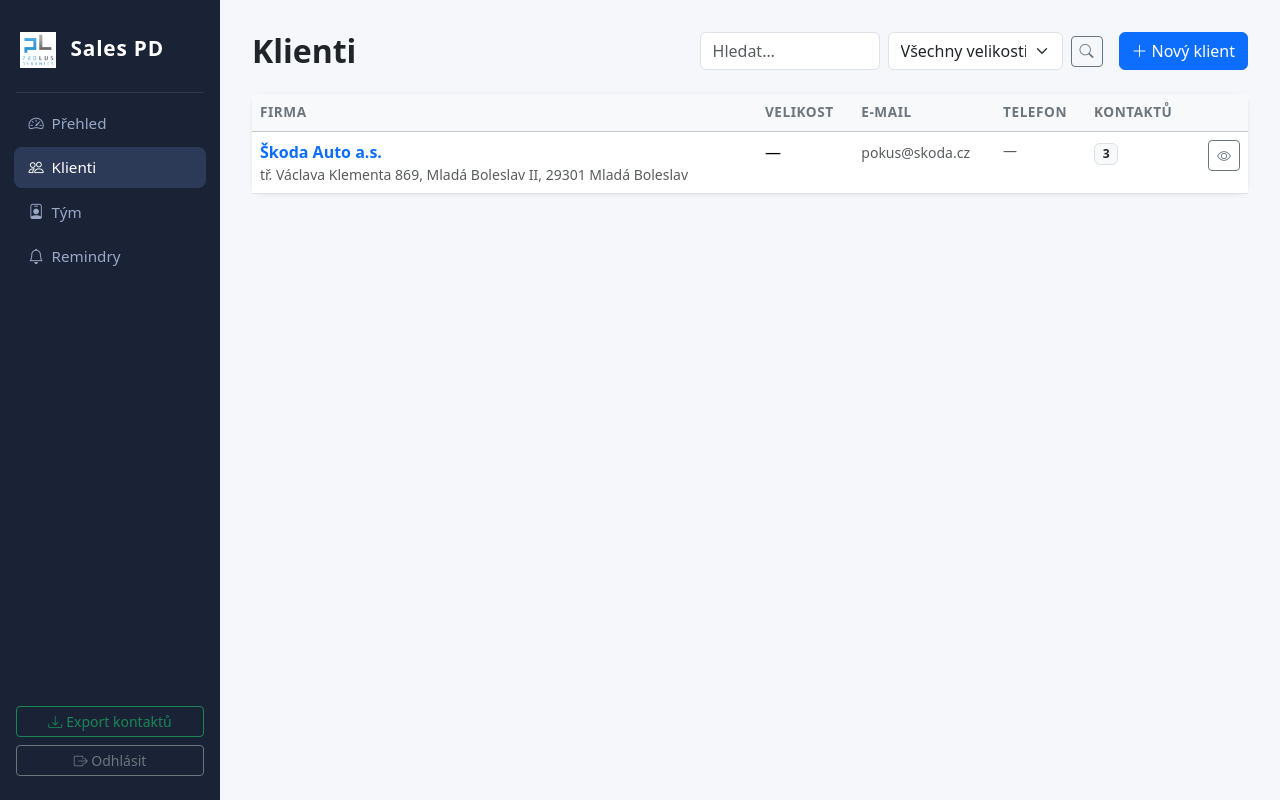
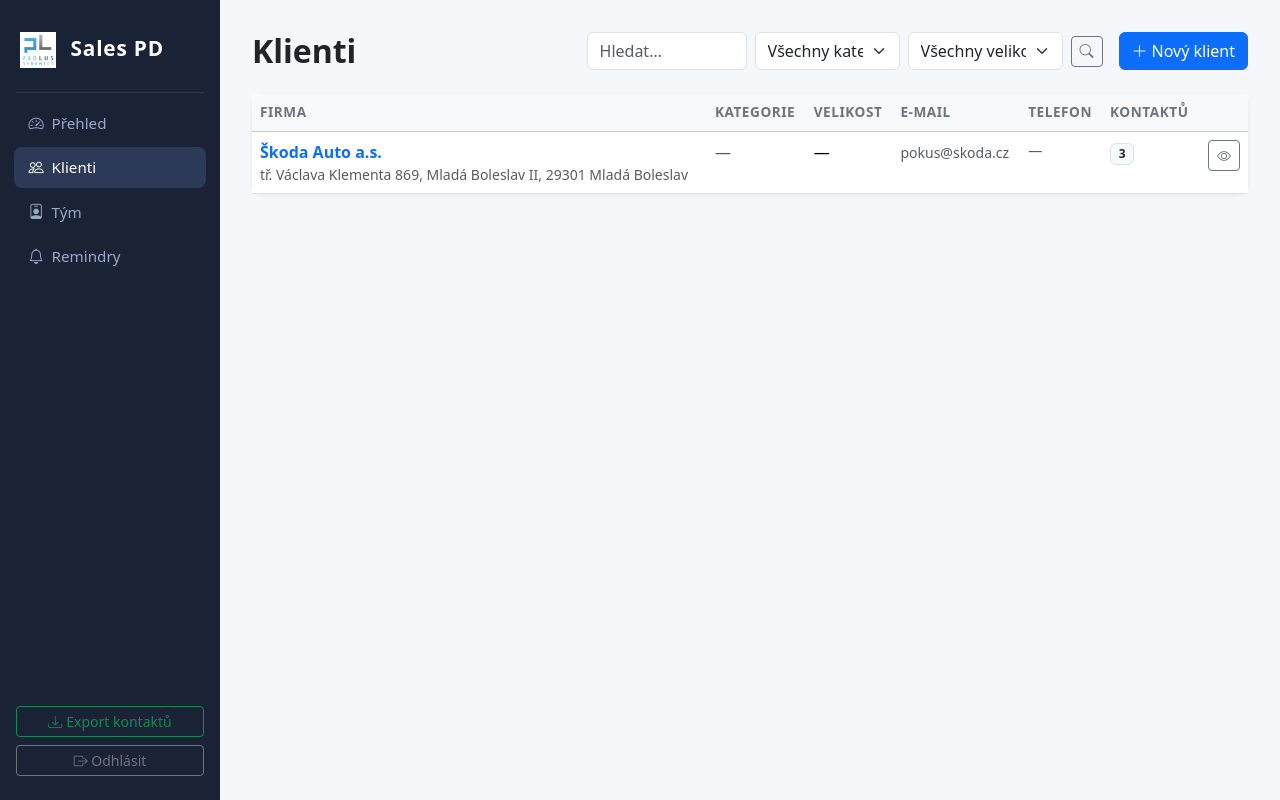
Before and after one commit to Usidlo/crm_v1, a Flask app: page /clients in a window 1280 px wide. Run offline with Flask 3, Linux system fonts and the light colour scheme; a user stored in the database is signed in.

Commit message:
přidány kategorie Hot/Neutrální/Cold pro klienty
- nové pole temperature na modelu Client (hot, neutral, cold)
- filtrování podle kategorie v seznamu klientů
- řazení: Hot → Neutrální → Cold → bez kategorie, pak abecedně
- badge v seznamu i detailu klienta
- výběr kategorie ve formuláři klienta
- migrace DB při startu

Co-Authored-By: Claude Sonnet 4.6 <noreply@anthropic.com>

```diff
--- a/app.py
+++ b/app.py
@@ -34,6 +34,20 @@ SIZE_COLORS = {
     'large':      'success',
     'enterprise': 'primary',
 }
+
+TEMP_LABELS = {
+    'hot':     '🔥 Hot',
+    'neutral': 'Neutrální',
+    'cold':    '❄️ Cold',
+}
+
+TEMP_COLORS = {
+    'hot':     'danger',
+    'neutral': 'secondary',
+    'cold':    'info',
+}
+
+TEMP_ORDER = {'hot': 0, 'neutral': 1, 'cold': 2, None: 3}
 
 app = Flask(__name__)
 app.config['SECRET_KEY'] = 'crm-secret-key-2024'
@@ -79,7 +93,8 @@ db = SQLAlchemy(app)
 
 @app.context_processor
 def inject_globals():
-    return dict(size_labels=SIZE_LABELS, size_colors=SIZE_COLORS)
+    return dict(size_labels=SIZE_LABELS, size_colors=SIZE_COLORS,
+                temp_labels=TEMP_LABELS, temp_colors=TEMP_COLORS)
 
 
 # ── Models ─────────────────────────────────────────────────────────────────
@@ -97,6 +112,7 @@ class Client(db.Model):
     statutory = db.Column(db.Text)
     branches = db.Column(db.Text)
     size_category = db.Column(db.String(20))  # micro, small, medium, large
+    temperature = db.Column(db.String(10))    # hot, neutral, cold
     notes = db.Column(db.Text)
     created_at = db.Column(db.DateTime, default=datetime.utcnow)
     interactions = db.relationship('Interaction', backref='client', lazy=True, cascade='all, delete-orphan')
@@ -176,6 +192,7 @@ def dashboard():
 def clients():
     q = request.args.get('q', '').strip()
     size = request.args.get('size', '').strip()
+    temp = request.args.get('temp', '').strip()
     query = Client.query
     if q:
         query = query.filter(
@@ -185,9 +202,13 @@ def clients():
         )
     if size:
         query = query.filter(Client.size_category == size)
+    if temp:
+        query = query.filter(Client.temperature == temp)
     all_clients = query.order_by(Client.name).all()
+    # Řadit: Hot → Neutrální → Cold → bez kategorie, pak abecedně
+    all_clients.sort(key=lambda c: (TEMP_ORDER.get(c.temperature, 3), c.name or ''))
     return render_template('clients.html', clients=all_clients, q=q,
-                           size=size, size_labels=SIZE_LABELS)
+                           size=size, temp=temp, size_labels=SIZE_LABELS)
 
 
 @app.route('/clients/new', methods=['GET', 'POST'])
@@ -195,6 +216,7 @@ def clients():
 def new_client():
     if request.method == 'POST':
         company = request.form.get('company', '').strip()
+        temp_val = request.form.get('temperature', '').strip()
         client = Client(
             name=company,
             company=company,
@@ -203,6 +225,7 @@ def new_client():
             phone=request.form.get('phone', '').strip(),
             website=request.form.get('website', '').strip(),
             notes=request.form.get('notes', '').strip(),
+            temperature=temp_val if temp_val in TEMP_LABELS else None,
         )
         db.session.add(client)
         db.session.commit()
@@ -246,6 +269,8 @@ def edit_client(id):
             client.size_category = size_val
         elif size_val == '':
             client.size_category = None
+        temp_val = request.form.get('temperature', '').strip()
+        client.temperature = temp_val if temp_val in TEMP_LABELS else None
         db.session.commit()
         flash('Klient byl upraven.', 'success')
         return redirect(url_for('client_detail', id=client.id))
@@ -1332,6 +1357,7 @@ with app.app_context():
             'ALTER TABLE client ADD COLUMN statutory TEXT',
             'ALTER TABLE client ADD COLUMN branches TEXT',
             'ALTER TABLE client ADD COLUMN size_category VARCHAR(20)',
+            'ALTER TABLE client ADD COLUMN temperature VARCHAR(10)',
         ]:
             try:
                 conn.execute(text(sql))
--- a/templates/clients.html
+++ b/templates/clients.html
@@ -4,9 +4,15 @@
 
 <div class="d-flex align-items-center mb-4 gap-3 flex-wrap">
   <h2 class="fw-bold mb-0 me-auto">Klienti</h2>
-  <form class="d-flex gap-2 align-items-center" method="get">
-    <input class="form-control" name="q" value="{{ q }}" placeholder="Hledat…" style="width:180px">
-    <select class="form-select" name="size" style="width:175px">
+  <form class="d-flex gap-2 align-items-center flex-wrap" method="get">
+    <input class="form-control" name="q" value="{{ q }}" placeholder="Hledat…" style="width:160px">
+    <select class="form-select" name="temp" style="width:145px">
+      <option value="">Všechny kategorie</option>
+      {% for key, label in temp_labels.items() %}
+      <option value="{{ key }}" {% if temp == key %}selected{% endif %}>{{ label }}</option>
+      {% endfor %}
+    </select>
+    <select class="form-select" name="size" style="width:155px">
       <option value="">Všechny velikosti</option>
       {% for key, label in size_labels.items() %}
       <option value="{{ key }}" {% if size == key %}selected{% endif %}>{{ label }}</option>
@@ -15,7 +21,7 @@
     <button class="btn btn-outline-secondary btn-sm">
       <i class="bi bi-search"></i>
     </button>
-    {% if q or size %}
+    {% if q or size or temp %}
     <a href="{{ url_for('clients') }}" class="btn btn-outline-danger btn-sm" title="Zrušit filtry">
       <i class="bi bi-x-lg"></i>
     </a>
@@ -33,6 +39,7 @@
       <thead class="table-light">
         <tr>
           <th>Firma</th>
+          <th>Kategorie</th>
           <th>Velikost</th>
           <th>E-mail</th>
           <th>Telefon</th>
@@ -48,6 +55,13 @@
               {{ c.name }}
             </a>
             {% if c.address %}<div class="text-muted small">{{ c.address }}</div>{% endif %}
+          </td>
+          <td>
+            {% if c.temperature %}
+            <span class="badge bg-{{ temp_colors[c.temperature] }}">
+              {{ temp_labels[c.temperature] }}
+            </span>
+            {% else %}<span class="text-muted">—</span>{% endif %}
           </td>
           <td>
             {% if c.size_category %}
```
Also changed, not shown: templates/client_detail.html (+8 -1 lines), templates/client_form.html (+14 -1 lines).
